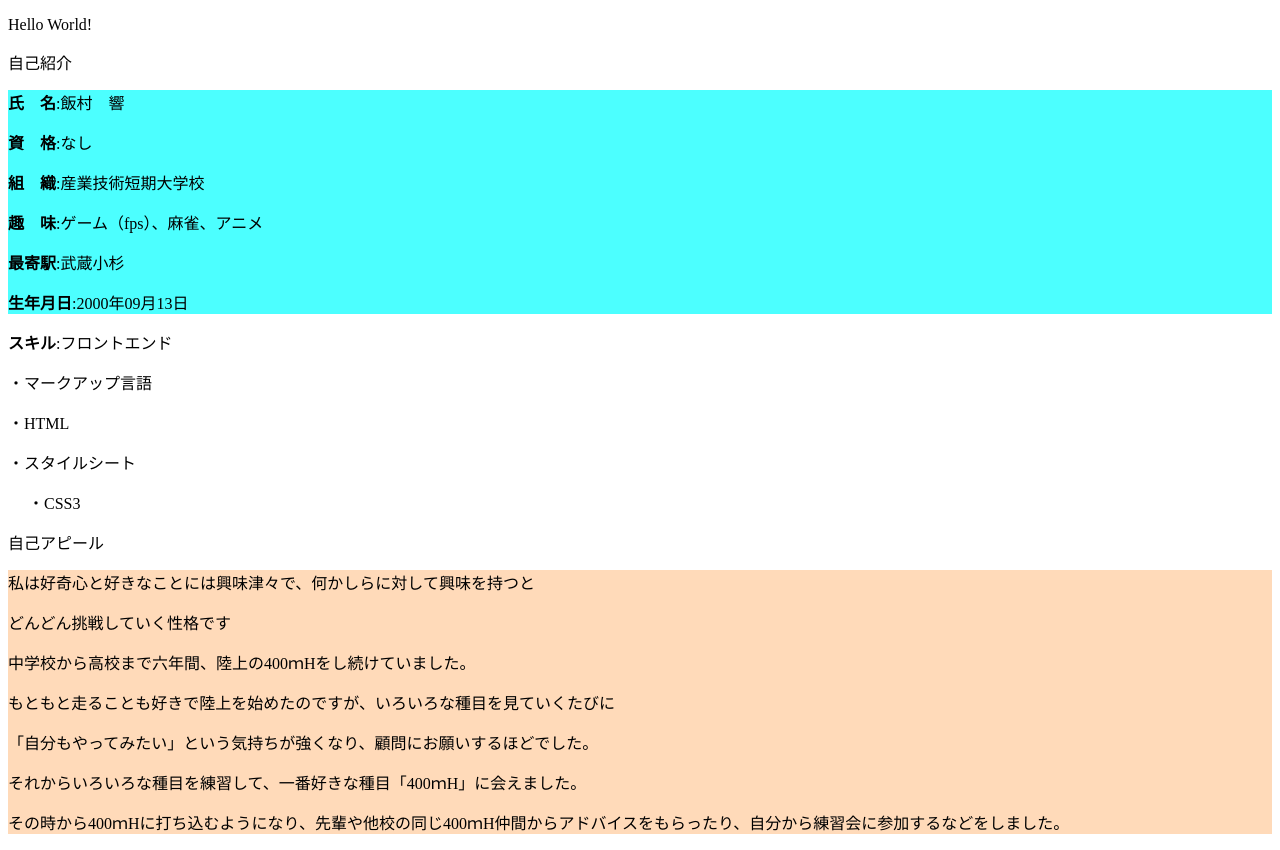
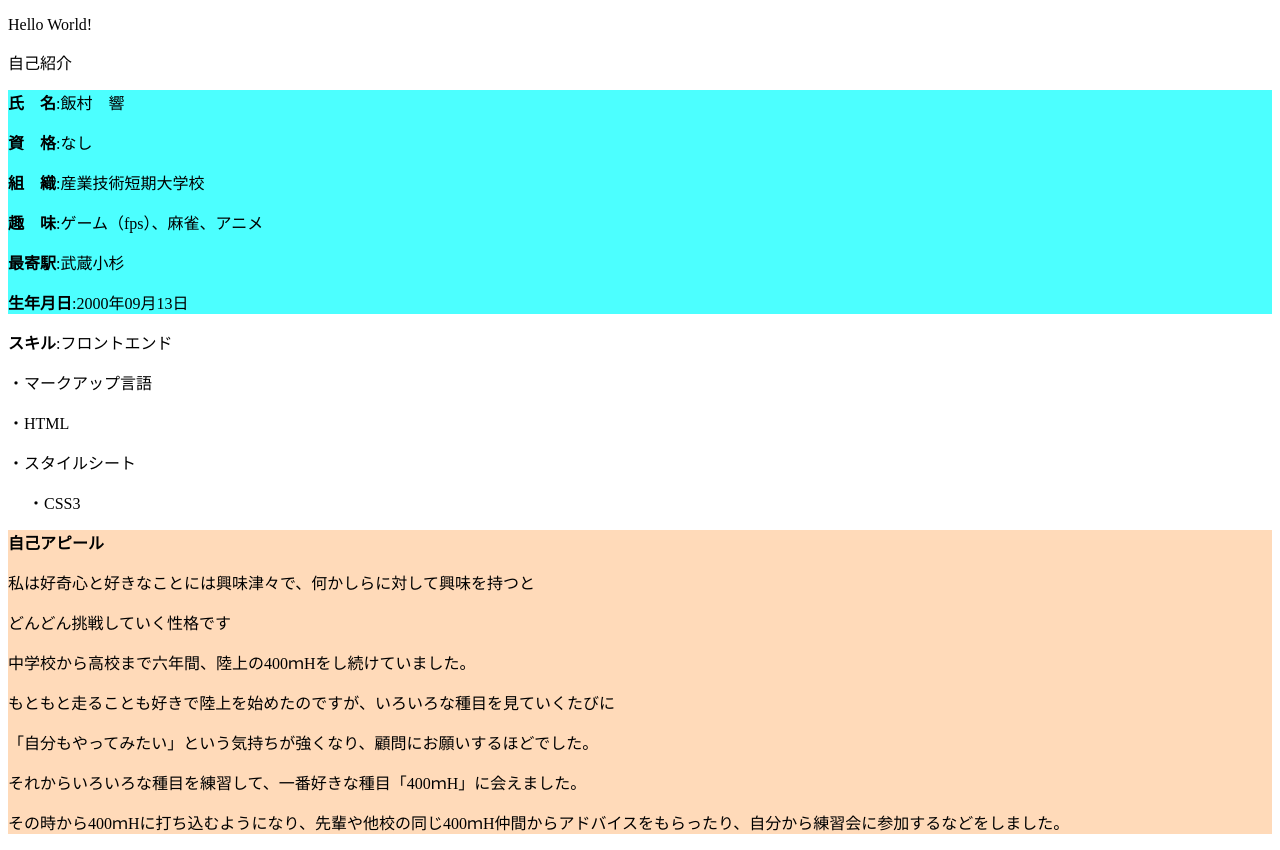
Before and after one commit to hibiki0913/portfolio, a plain HTML site: page index.html in a window 1280 px wide. Drawn offline with Linux system fonts and the light colour scheme; a script that the page names is missing.

Commit message:
12回目

```diff
--- a/index.html
+++ b/index.html
@@ -22,15 +22,17 @@
     <p><b>最寄駅</b>:武蔵小杉</p>
     <p><b>生年月日</b>:2000年09月13日</p>
     </div>
+
     <p><b>スキル</b>:フロントエンド</p>
     <p>                 ・マークアップ言語</p>
     <p>                     ・HTML</p>
     <P>                 ・スタイルシート　</P>
     <p>        　           ・CSS3</p>
 
-    <p>自己アピール</p>
+    <div style="background-color:#FFDAB9">
 
-    <div style="background-color:#FFDAB9">
+    <p><b>自己アピール</b></p>
+
     <p>私は好奇心と好きなことには興味津々で、何かしらに対して興味を持つと</p>
     <p>どんどん挑戦していく性格です</p>
     <p>中学校から高校まで六年間、陸上の400ｍHをし続けていました。</p>
```
